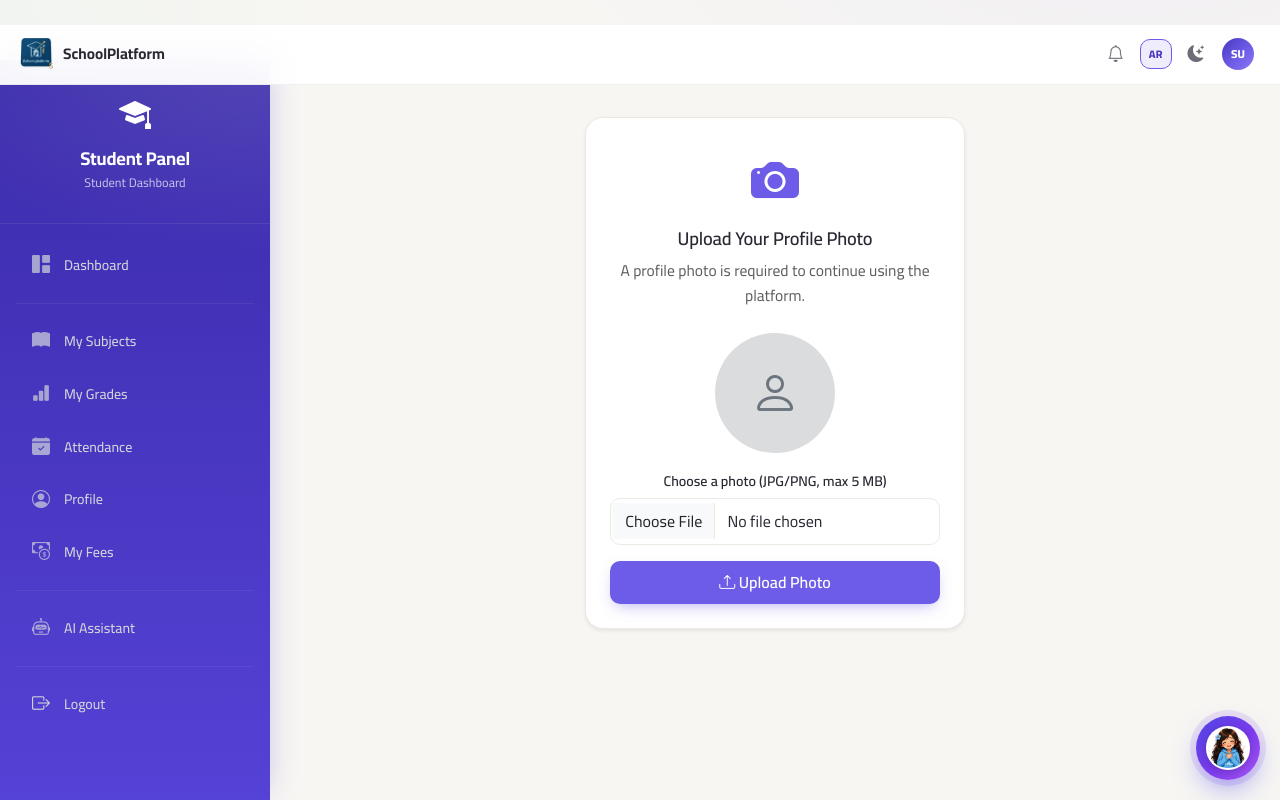
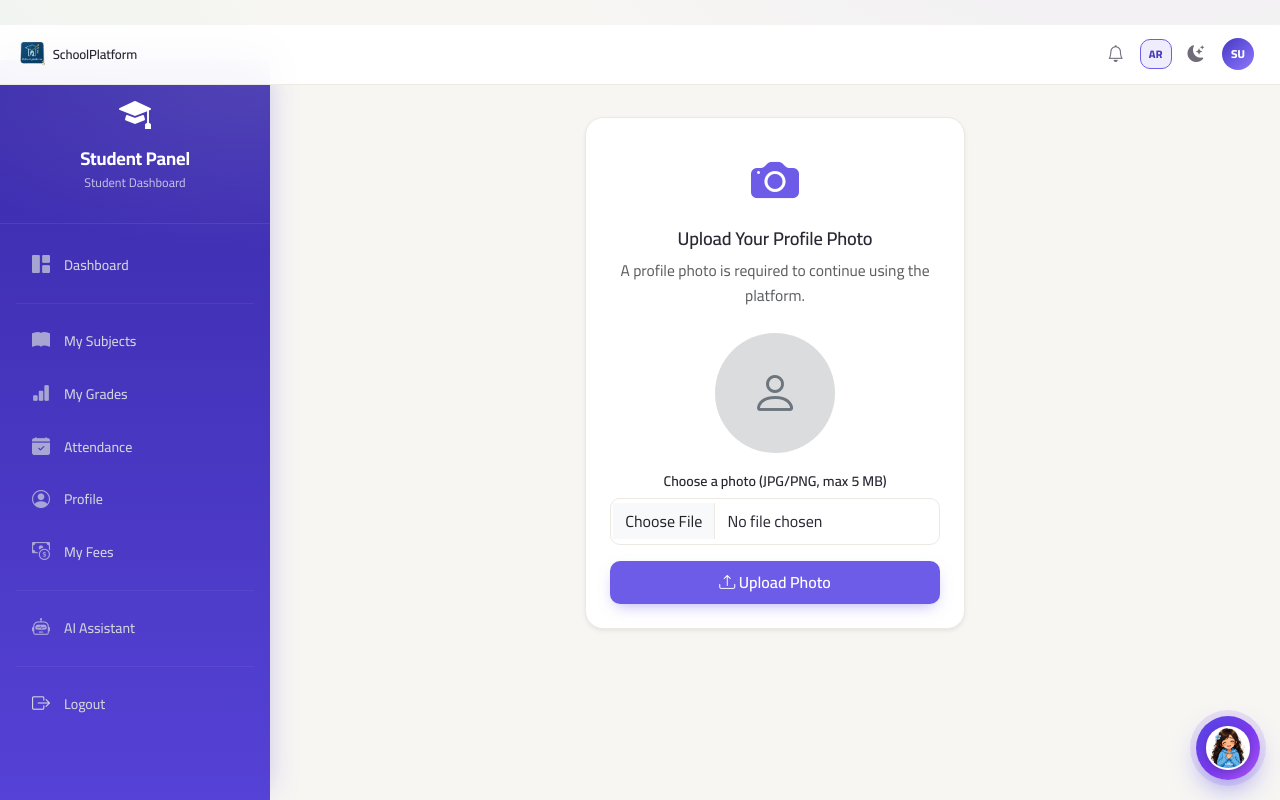
Before and after one commit to ScorpionHQ/SchoolPlatform, a Django app: page /accounts/upload-photo/ in a window 1280 px wide. Run offline with Django 5.2, Linux system fonts and the light colour scheme; the visitor is signed in with stand-in values (Sample User, id 1); data that the repository does not hold is empty.

Commit message:
fix: refine topbar brand size and CSS consistency

```diff
--- a/static/css/dark.css
+++ b/static/css/dark.css
@@ -8,6 +8,7 @@ html[data-theme="dark"] {
     --theme-hover:         #6366F1;
     --theme-soft:          #2E2A5E;
 
+    --theme-topbar:        rgba(15, 17, 24, .95);
     --theme-background:    #0F1118;
     --theme-card:          #171A23;
     --theme-text:          #E6E8F0;
@@ -99,7 +100,6 @@ html[data-theme="dark"] .table tbody tr:hover {
 
 /* ── Topbar ────────────────────────────────────────────────────── */
 html[data-theme="dark"] .topbar {
-    background: rgba(15, 17, 24, .92) !important;
     border-color: rgba(255, 255, 255, .06);
 }
 
--- a/static/css/layout.css
+++ b/static/css/layout.css
@@ -27,8 +27,8 @@
     height: var(--topbar-height);
     min-height: var(--topbar-height);
     flex-shrink: 0;
-    background: var(--theme-topbar, #fff);
-    border-bottom: 1px solid rgba(0, 0, 0, .06);
+    background: var(--theme-topbar);
+    border-bottom: 1px solid var(--theme-border);
     backdrop-filter: blur(20px);
     -webkit-backdrop-filter: blur(20px);
 }
@@ -74,22 +74,23 @@
 .topbar-brand {
     display: flex;
     align-items: center;
-    gap: 10px;
+    gap: 8px;
     text-decoration: none;
     color: var(--text);
     flex-shrink: 0;
 }
 
 .topbar-logo {
-    height: 32px;
+    height: 24px;
     width: auto;
     flex-shrink: 0;
 }
 
 .topbar-title {
-    font-size: .95rem;
-    font-weight: 700;
+    font-size: .82rem;
+    font-weight: 600;
     white-space: nowrap;
+    letter-spacing: -.01em;
 }
 
 /* ── Right group: actions ──────────────────────────────────────── */
--- a/static/css/mobile.css
+++ b/static/css/mobile.css
@@ -16,8 +16,8 @@ html, body {
 
 /* TABLET (<=992px) */
 @media (max-width: 992px) {
-    .topbar-title { font-size: .85rem !important; }
-    .topbar-logo { height: 26px !important; }
+    .topbar-title { font-size: .78rem !important; }
+    .topbar-logo { height: 22px !important; }
     .topbar-right { gap: 4px !important; }
     .topbar-icon { width: 34px !important; height: 34px !important; font-size: .95rem !important; }
     .topbar-pill { height: 28px !important; min-width: 28px !important; font-size: .65rem !important; padding: 0 6px !important; }
@@ -54,8 +54,8 @@ html, body {
     .topbar-dot { min-width: 12px; height: 12px; font-size: .45rem; line-height: 12px; padding: 0 3px; }
     .topbar-avatar { height: 32px !important; padding: 1px !important; }
     .topbar-avatar-img, .topbar-avatar-fallback { width: 26px !important; height: 26px !important; font-size: .65rem !important; }
-    .topbar-logo { height: 22px !important; }
-    .topbar-title { font-size: .8rem !important; }
+    .topbar-logo { height: 20px !important; }
+    .topbar-title { font-size: .75rem !important; }
 
     /* Stat cards */
     .stat-card { padding: 14px 12px !important; gap: 8px !important; border-radius: var(--radius-md) !important; }
--- a/static/css/theme.css
+++ b/static/css/theme.css
@@ -12,6 +12,7 @@
         radial-gradient(700px 320px at 100% 0%, rgba(255, 255, 255, .12), transparent 60%),
         linear-gradient(180deg, #3A2BAA 0%, #5542D6 100%);
     --theme-navbar:        rgba(255, 255, 255, .88);
+    --theme-topbar:        rgba(255, 255, 255, .95);
 
     --theme-background:    #F7F6F3;
     --theme-card:          #FFFFFF;
@@ -31,7 +32,7 @@ body {
 
 /* ── Topbar theme ──────────────────────────────────────────────── */
 .topbar {
-    background: var(--theme-topbar, rgba(255, 255, 255, .95)) !important;
+    background: var(--theme-topbar);
 }
 
 /* ── Sidebar theme ─────────────────────────────────────────────── */
--- a/templates/base.html
+++ b/templates/base.html
@@ -48,20 +48,20 @@
     <link rel="stylesheet"
           href="https://cdn.jsdelivr.net/npm/bootstrap-icons@1.11.3/font/bootstrap-icons.min.css">
 
-    <link rel="stylesheet" href="{% static 'css/variables.css' %}?v=14">
-    <link rel="stylesheet" href="{% static 'css/base.css' %}?v=14">
-    <link rel="stylesheet" href="{% static 'css/typography.css' %}?v=14">
-    <link rel="stylesheet" href="{% static 'css/layout.css' %}?v=14">
-    <link rel="stylesheet" href="{% static 'css/components.css' %}?v=14">
-    <link rel="stylesheet" href="{% static 'css/theme.css' %}?v=14">
+    <link rel="stylesheet" href="{% static 'css/variables.css' %}?v=15">
+    <link rel="stylesheet" href="{% static 'css/base.css' %}?v=15">
+    <link rel="stylesheet" href="{% static 'css/typography.css' %}?v=15">
+    <link rel="stylesheet" href="{% static 'css/layout.css' %}?v=15">
+    <link rel="stylesheet" href="{% static 'css/components.css' %}?v=15">
+    <link rel="stylesheet" href="{% static 'css/theme.css' %}?v=15">
 
     {% if LANGUAGE_BIDI %}
-    <link rel="stylesheet" href="{% static 'css/rtl.css' %}?v=14">
+    <link rel="stylesheet" href="{% static 'css/rtl.css' %}?v=15">
     {% endif %}
 
-    <link rel="stylesheet" href="{% static 'css/dark.css' %}?v=14">
+    <link rel="stylesheet" href="{% static 'css/dark.css' %}?v=15">
 
-    <link rel="stylesheet" href="{% static 'css/mobile.css' %}?v=8">
+    <link rel="stylesheet" href="{% static 'css/mobile.css' %}?v=9">
 
     {% block extra_css %}
     {% endblock %}
```
Also changed, not shown: templates/auth_base.html (+9 -9 lines).
